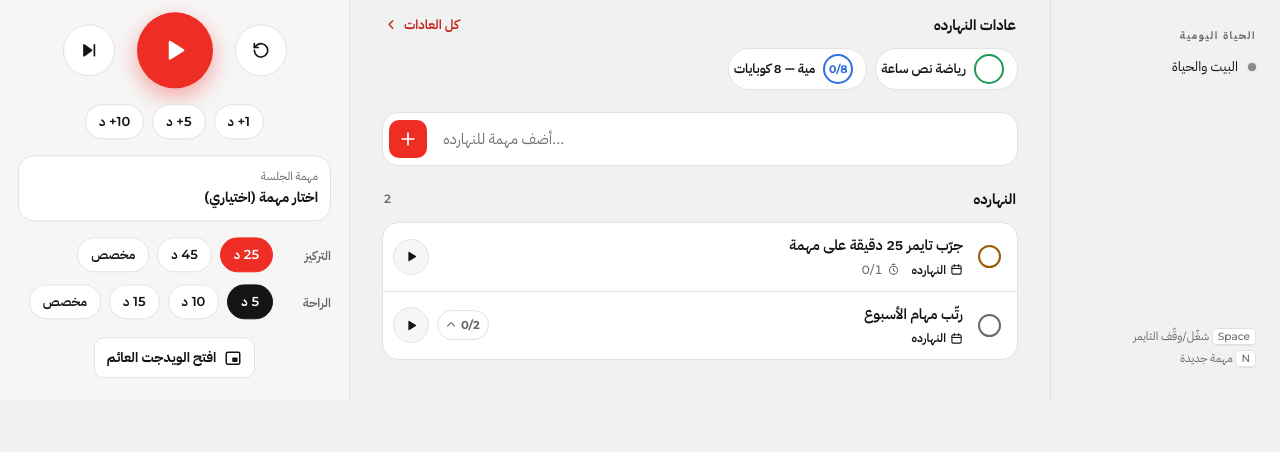
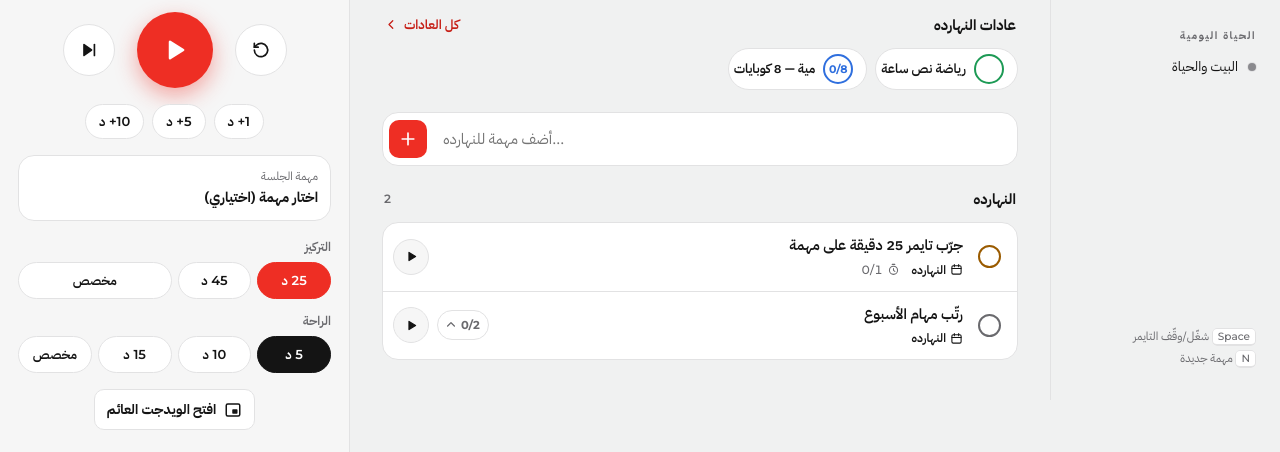
Before and after one commit to ismaeloo04/focus-app, a plain HTML site: page index.html in a window 1280 px wide. Shown: the part 400-852 px from the top of the page. Before the commit the page ends 800 px from the top, so only its background shows below. Drawn offline with Linux system fonts and the light colour scheme; a web font is replaced by a local one.

Commit message:
Timer: duration chips in an even grid that fits narrow panels
Co-Authored-By: Claude Opus 5.5 <noreply@anthropic.com>

```diff
--- a/index.html
+++ b/index.html
@@ -223,10 +223,15 @@ h3 { font-size: 14.5px; font-weight: 700; }
 .tpick > button:first-child { flex: 1; min-width: 0; background: none; border: 0; text-align: start; padding: 6px; display: grid; gap: 2px; }
 .tpick .l { font-size: 11.5px; color: var(--muted); }
 .tpick b { font-size: 14px; overflow: hidden; text-overflow: ellipsis; white-space: nowrap; }
-.presets { display: grid; gap: 10px; width: 100%; max-width: 420px; }
-.pr-row { display: flex; align-items: center; gap: 10px; }
-.pr-row > span { font-size: 12.5px; color: var(--muted); width: 48px; flex: none; font-weight: 600; }
-.pr-row .chip { font-family: var(--f-ui); }
+.presets { display: grid; gap: 12px; width: 100%; max-width: 420px; container-type: inline-size; }
+/* duration presets: an even grid that always fits its column (label beside the chips, or above them when narrow) */
+.pr-row { display: grid; grid-template-columns: 56px minmax(0, 1fr); align-items: center; gap: 10px; }
+.pr-row > span { font-size: 12.5px; color: var(--muted); font-weight: 600; text-align: start; }
+.pr-row .chips { display: grid; grid-template-columns: repeat(var(--n, 4), minmax(0, 1fr)); gap: 6px; overflow: visible; padding: 0; }
+.pr-row .chip { font-family: var(--f-ui); min-width: 0; padding: 8px 4px; text-align: center; display: inline-flex; align-items: center; justify-content: center; gap: 4px; overflow: hidden; text-overflow: ellipsis; }
+.pr-row .chip.wide { grid-column: span 2; }
+.pr-row .chip .i { width: 13px; height: 13px; flex: none; }
+@container (max-width: 400px) { .pr-row { grid-template-columns: minmax(0, 1fr); gap: 6px; } }
 
 /* mini player + floating add button (phone / tablet) */
 .mini { position: fixed; z-index: 29; left: 50%; transform: translateX(-50%); width: min(728px, calc(100% - 20px)); bottom: calc(76px + env(safe-area-inset-bottom, 0px));
@@ -1094,11 +1099,11 @@ function timerPanel(where) {
   const t = T(), P = t.mode === 'pomo', task = S.tasks[t.taskId], ev = S.pref.longEvery;
   const dots = P ? `<div class="cyc">${Array.from({ length: ev }, (_, i) => `<i class="${i < (t.cycle % ev) || (t.cycle % ev === 0 && t.cycle > 0 && t.phase === 'long') ? 'on' : ''}"></i>`).join('')}</div>` : '';
   const pc = (k, v, on, red) => `<button type="button" class="chip ${red ? 'red' : ''}" data-act="preset" data-k="${k}" data-v="${v}" aria-pressed="${on}">${v} ${L("د")}</button>`;
-  const custom = (k, cur, list) => { const c = !list.includes(cur); return chip('custom', k, c ? `${L("مخصص")} · ${cur}` : L('مخصص'), c); };
+  const custom = (k, cur, list, wide) => { const c = !list.includes(cur); return chip('custom', k, c ? `${I.edit}<span dir="ltr">${cur}</span> ${L("د")}` : L('مخصص'), c, wide ? 'wide' : '').replace('<button ', `<button title="${L('مخصص')}" `); };
   const presets = P
-    ? `<div class="pr-row"><span>${L("التركيز")}</span><div class="chips">${[25, 45].map((v) => pc('focus', v, S.pref.focus === v, 1)).join('')}${custom('focus', S.pref.focus, [25, 45])}</div></div>
+    ? `<div class="pr-row"><span>${L("التركيز")}</span><div class="chips">${[25, 45].map((v) => pc('focus', v, S.pref.focus === v, 1)).join('')}${custom('focus', S.pref.focus, [25, 45], 1)}</div></div>
        <div class="pr-row"><span>${L("الراحة")}</span><div class="chips">${[5, 10, 15].map((v) => pc('short', v, S.pref.short === v)).join('')}${custom('short', S.pref.short, [5, 10, 15])}</div></div>`
-    : `<div class="pr-row"><span>${L("المدة")}</span><div class="chips">${[10, 15, 25, 45].map((v) => pc('timer', v, t.timerMin === v, 1)).join('')}${custom('timer', t.timerMin, [10, 15, 25, 45])}</div></div>`;
+    : `<div class="pr-row"><span>${L("المدة")}</span><div class="chips" style="--n:5">${[10, 15, 25, 45].map((v) => pc('timer', v, t.timerMin === v, 1)).join('')}${custom('timer', t.timerMin, [10, 15, 25, 45])}</div></div>`;
   return `<div class="tp">
     <div class="seg">${[['pomo', L('بومودورو')], ['timer', L('تايمر عادي')]].map(([v, l]) => `<button data-act="mode" data-v="${v}" aria-pressed="${t.mode === v}">${l}</button>`).join('')}</div>
     <div class="ring-wrap">${ringSvg()}<div class="ring-c"><div class="ph">${phaseName()}</div><div class="time" data-tm="time">${fmt(remaining())}</div>${dots}</div></div>
--- a/sw.js
+++ b/sw.js
@@ -1,5 +1,5 @@
 // Focus app shell: network first (latest version when online), cached copy when offline.
-const CACHE = 'focus-v8';
+const CACHE = 'focus-v9';
 const SHELL = ['./', './index.html', './manifest.webmanifest', './icons/any-192.png', './icons/any-512.png', './icons/maskable-512.png', './icons/apple-180.png', './icons/favicon-64.png'];
 self.addEventListener('install', (e) => { e.waitUntil(caches.open(CACHE).then((c) => c.addAll(SHELL))); self.skipWaiting(); });
 self.addEventListener('activate', (e) => { e.waitUntil(caches.keys().then((ks) => Promise.all(ks.filter((k) => k.startsWith('focus-') && k !== CACHE).map((k) => caches.delete(k)))).then(() => self.clients.claim())); });
```
